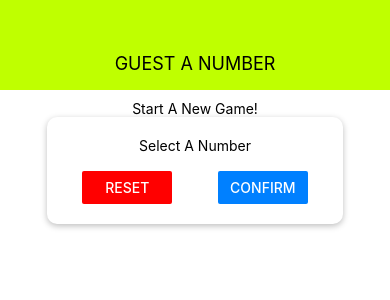
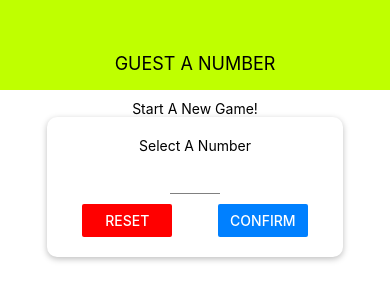
Before and after one commit to AndresN17/rn-guest-a-number-app, a React Native app: screen / in a window 390 px wide. Shown: the top 300 px of the page. Built offline with nearby package versions, Linux system fonts and the light colour scheme.

Commit message:
Created a Input component and the validation of it.

```diff
--- /dev/null
+++ b/components/Input.js
@@ -0,0 +1,21 @@
+import React from 'react';
+import {TextInput, StyleSheet} from 'react-native';
+
+const Input=(props)=>{
+    return (
+        <TextInput {...props} style={{...styles.input,...props.style}} />
+    );
+
+};
+
+const styles=StyleSheet.create({
+    input:{
+        height:30,
+        borderBottomColor:'grey',
+        borderBottomWidth:1,
+        marginVertical:10,
+    },
+
+});
+
+export default Input;
--- a/screens/StartGameScreen.js
+++ b/screens/StartGameScreen.js
@@ -1,7 +1,8 @@
 import React from 'react';
-import { View, Text, Button, TextInput, StyleSheet } from 'react-native';
+import { View, Text, Button, StyleSheet } from 'react-native';
 import Card from '../components/Card';
 import Colors from '../constants/colors';
+import Input from '../components/Input';
 
 const StartGameScreen = (props) => {
     return (
@@ -9,7 +10,7 @@
             <Text styles={styles.title}>Start A New Game!</Text>
             <Card style={styles.inputContainer}>
                 <Text>Select A Number</Text>
-                <TextInput />
+                <Input style={styles.input} blurOnSubmit autoCapitalize='none' autoCorrect={false} keyboardType='numeric' maxLength={2}/>
                 <View style={styles.buttonContainer}>
                     <View style={styles.button}>
                         <Button title="Reset" onPress={() => { }} color={Colors.accent} />
@@ -46,7 +47,12 @@
     },
     button: {
         width: "40%"
-    }
+    },
+    input:{
+        width:50,
+        textAlign:'center'
+    },
+
 });
 
 export default StartGameScreen;
```
